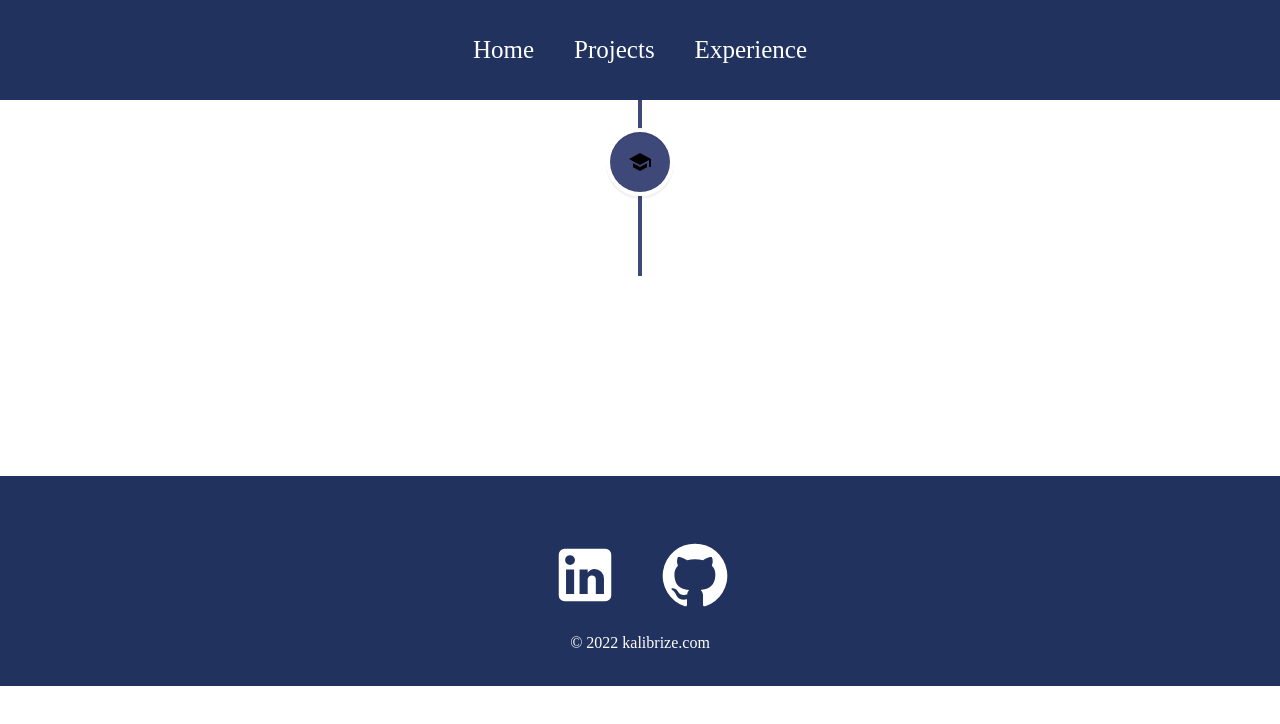
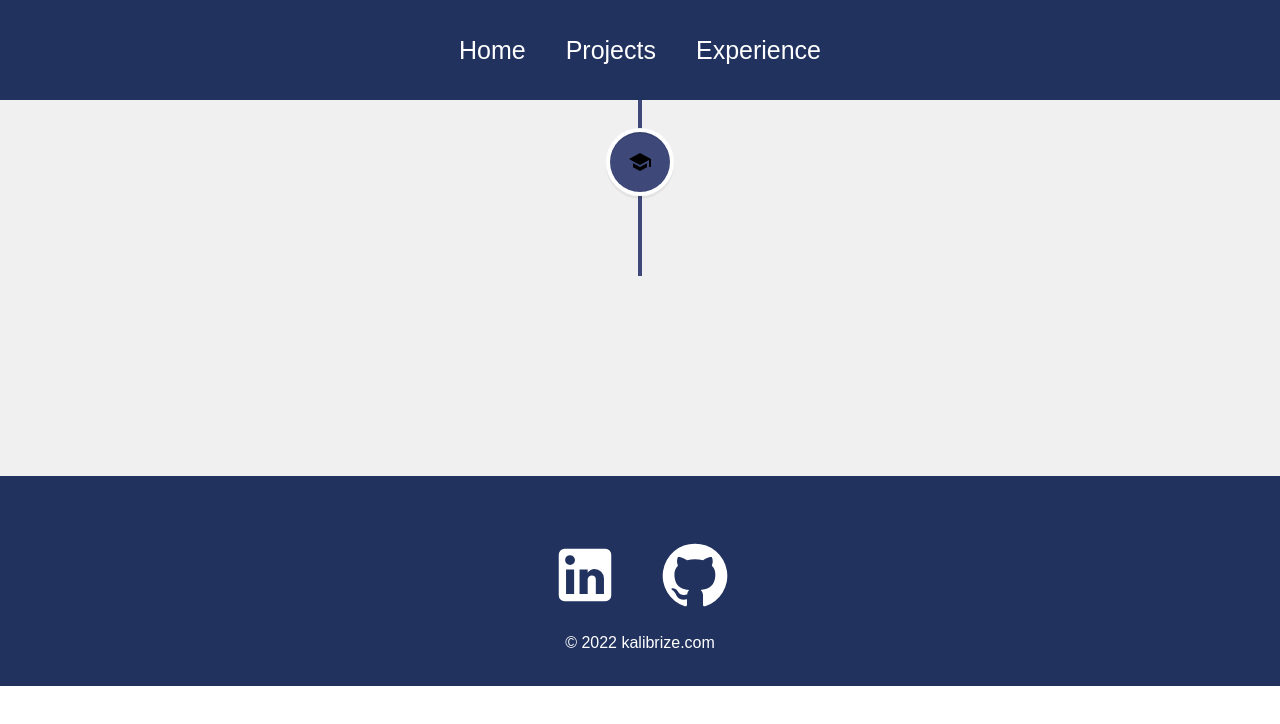
Before and after one commit to SabineZilde/Portfolio-project, a React (Create React App) app: page /experience in a window 1280 px wide. Shown: the top 724 px of the page. Built offline with nearby package versions, Linux system fonts and the light colour scheme.

Commit message:
style: chaning background color for page

```diff
--- a/src/App.css
+++ b/src/App.css
@@ -4,5 +4,11 @@
 }
 
 .App {
+  width: 100%;
+  height: auto;
+  display: flex;
+  flex-direction: column;
+  font-family: Arial, Helvetica, sans-serif;
   text-align: center;
+  background-color: #f0f0f0;
 }
--- a/src/pages/Experience.js
+++ b/src/pages/Experience.js
@@ -5,6 +5,7 @@
 } from "react-vertical-timeline-component";
 import "react-vertical-timeline-component/style.min.css";
 import SchoolIcon from "@mui/icons-material/School";
+import '../styles/Experience.css';
 
 function Experience() {
   return (
```
Also changed, not shown: src/styles/Experience.css (added).
